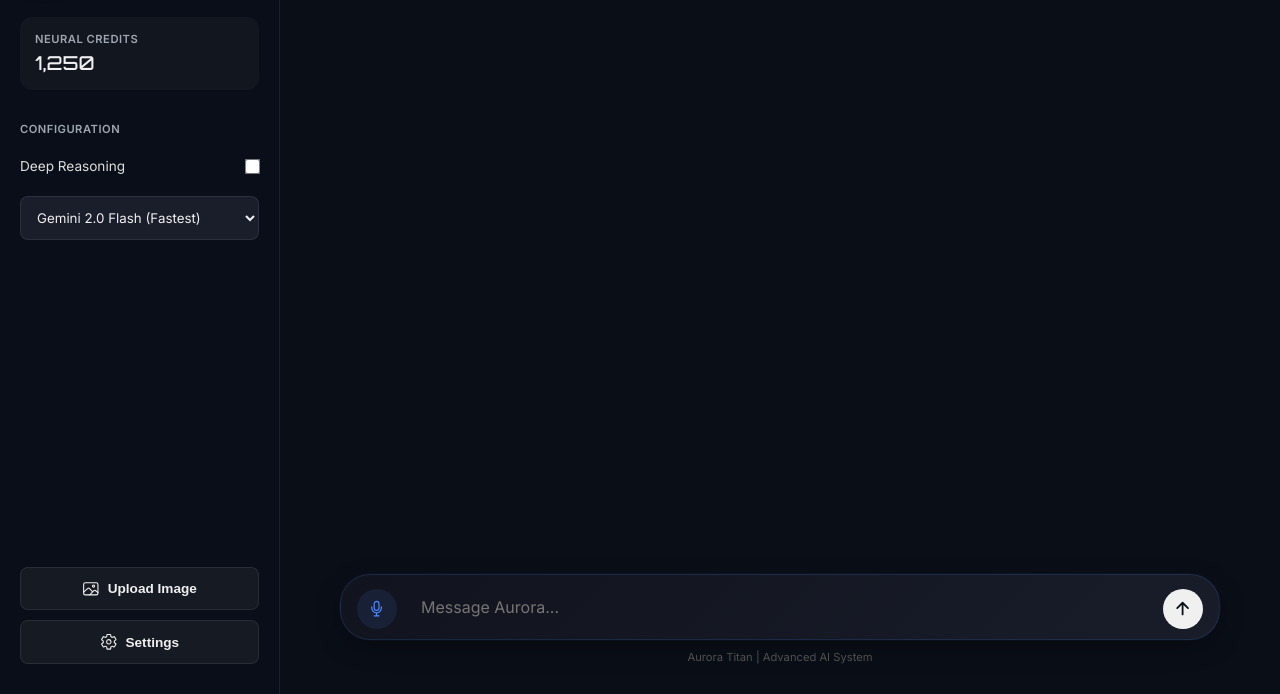
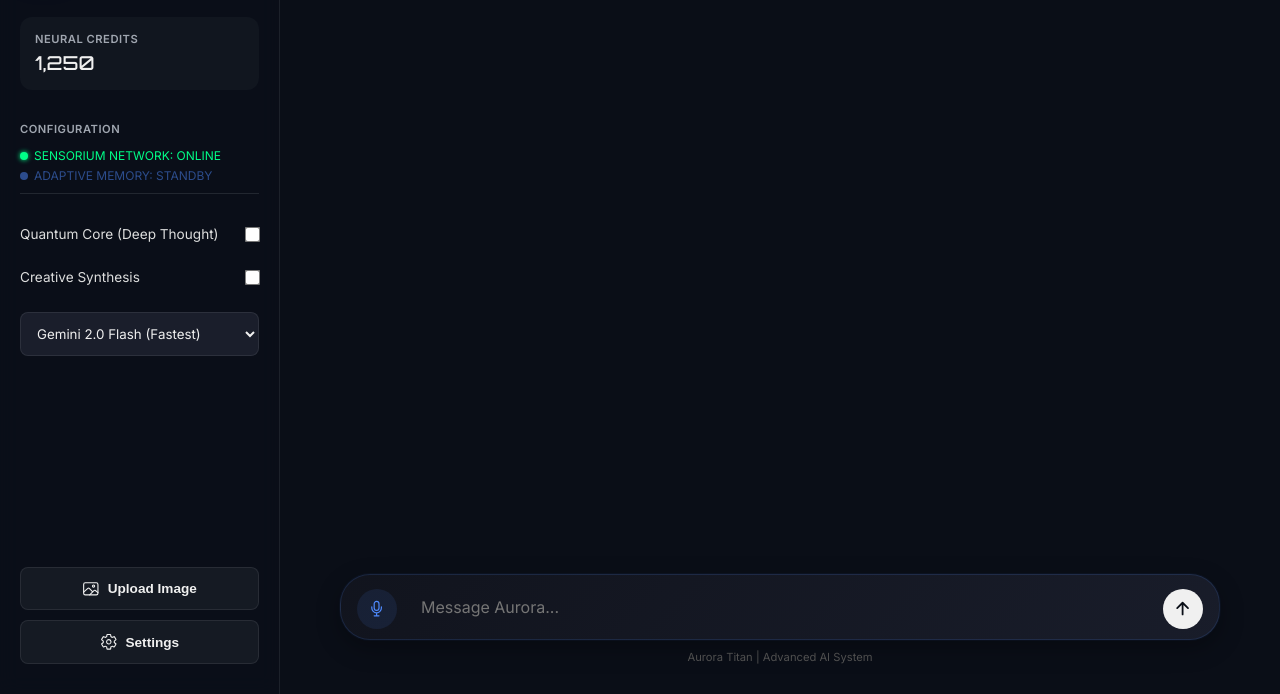
Before and after one commit to GarvWorld/Aurora-ai, a website: page index.html in a window 1280 px wide. Shown: the part 106-800 px from the top of the page. Drawn offline with nearby package versions, Linux system fonts and the light colour scheme.

Commit message:
Update index.html

```diff
--- a/index.html
+++ b/index.html
@@ -37,9 +37,31 @@
 
                 <div class="stat-label">CONFIGURATION</div>
 
-                <div style="display: flex; align-items: center; justify-content: space-between; padding: 10px 0;">
-                    <span style="font-size: 0.85rem; color: #ddd;">Deep Reasoning</span>
-                    <input type="checkbox" id="reasoningToggle" style="accent-color: #4f8aff; transform: scale(1.2);">
+                <div class="status-panel"
+                    style="margin-bottom: 20px; border-bottom: 1px solid rgba(255,255,255,0.1); padding-bottom: 10px;">
+                    <div class="status-item"
+                        style="color: #00ff88; font-size: 0.75rem; display: flex; align-items: center; gap: 6px;">
+                        <span
+                            style="width: 8px; height: 8px; background: #00ff88; border-radius: 50%; box-shadow: 0 0 5px #00ff88;"></span>
+                        SENSORIUM NETWORK: ONLINE
+                    </div>
+                    <div class="status-item" id="learningStatus"
+                        style="color: #4f8aff; font-size: 0.75rem; display: flex; align-items: center; gap: 6px; margin-top: 5px; opacity: 0.5;">
+                        <span style="width: 8px; height: 8px; background: #4f8aff; border-radius: 50%;"></span>
+                        ADAPTIVE MEMORY: STANDBY
+                    </div>
+                </div>
+
+                <div class="control-row"
+                    style="display: flex; align-items: center; justify-content: space-between; margin-bottom: 15px;">
+                    <span style="font-size: 0.85rem; color: #ddd;">Quantum Core (Deep Thought)</span>
+                    <input type="checkbox" id="quantumToggle" style="accent-color: #b54eff; transform: scale(1.2);">
+                </div>
+
+                <div class="control-row"
+                    style="display: flex; align-items: center; justify-content: space-between; margin-bottom: 15px;">
+                    <span style="font-size: 0.85rem; color: #ddd;">Creative Synthesis</span>
+                    <input type="checkbox" id="creativeToggle" style="accent-color: #ff4e88; transform: scale(1.2);">
                 </div>
 
                 <select id="modelSelector" class="mono-select">
```
